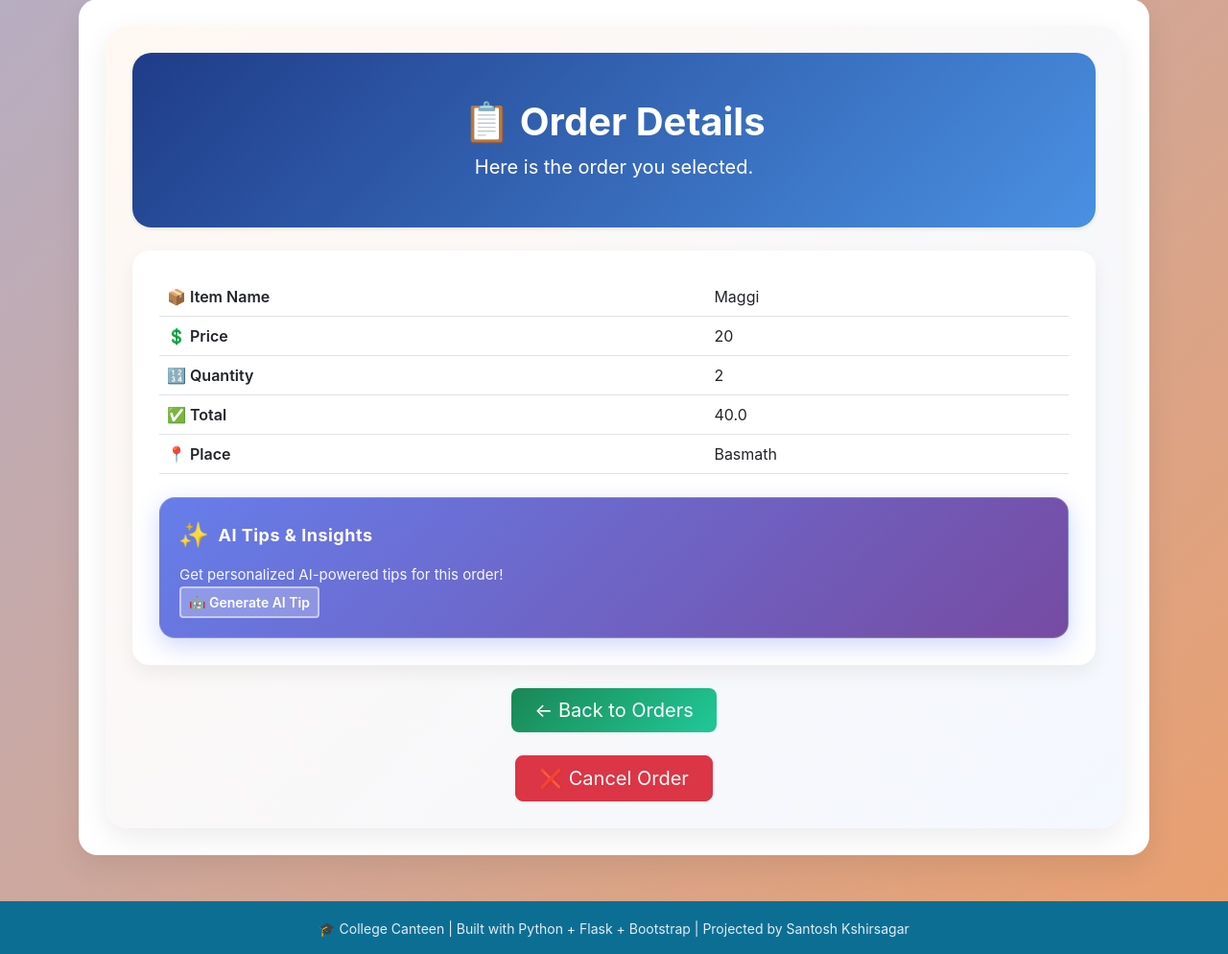
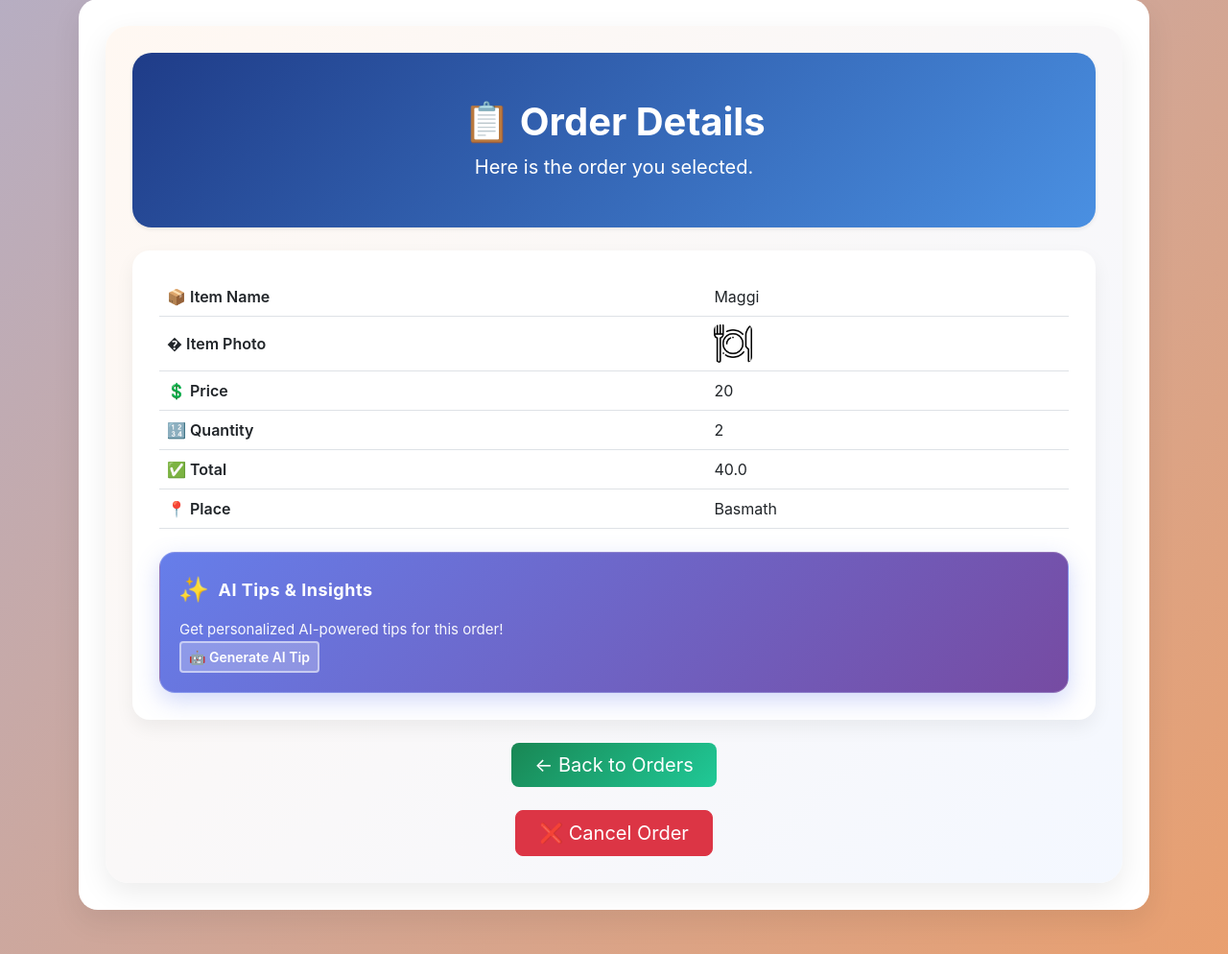
Before and after one commit to santoshkshirsagar8989-cyber/PYTHON_PROGRAMS, a Flask app: page /order_deatil/2 in a window 1280 px wide. Shown: the part 274-1268 px from the top of the page at 96% size. Run offline with Flask 3, Linux system fonts and the light colour scheme; the visitor is signed in with stand-in values (Sample User, id 1); data comes from the database, SQL or seed files in the repository; both versions use the stored data as it was after the commit.

Commit message:
photo added successfully

```diff
--- a/app.py
+++ b/app.py
@@ -1,5 +1,4 @@
 import os
-
 from flask import Flask, render_template, request, redirect, session, url_for, flash
 from flask.cli import load_dotenv
 from groq import Groq
@@ -7,14 +6,23 @@ from werkzeug.security import generate_password_hash, check_password_hash
 from database import get_db as get_db_menus, init_db as init_db_menus
 from database1 import get_db as get_db_orders, init_db as init_db_orders
 from userdatabase import get_db as get_db_user, init_db as init_db_user
+import os
+from werkzeug.utils import secure_filename
 
 load_dotenv()  # Load environment variables from .env file
 
 app = Flask(__name__)
 app.secret_key = 'project2026'
 
+UPLOAD_FOLDER = 'static/uploads'
+ALLOWED_EXTENSIONS = {'png', 'jpg', 'jpeg'}
+app.config['UPLOAD_FOLDER'] = UPLOAD_FOLDER
+
+os.makedirs(UPLOAD_FOLDER, exist_ok=True)
+def allowed_file(filename):
+    return '.' in filename and filename.rsplit('.', 1)[1].lower() in ALLOWED_EXTENSIONS
+
 items=[]
-
 Menus = [
     { "SELECT * FROM menus ORDER BY price DESC" }
 ]
@@ -128,6 +136,7 @@ def menu():
     conn.close()
     return render_template('menu.html', menus=menus)
 
+
 @app.route('/add_item', methods=['GET', 'POST'])
 def add_item():
     if session.get('role') != 'employee':
@@ -141,9 +150,19 @@ def add_item():
         if not name or not price :
             flash('please provide both name ans price','danger')
             return render_template("add_item.html")
+
+        # Add photo
+        file = request.files.get('photo')
+        filename = 'default.png'
+        if file and file.filename and allowed_file(file.filename):
+            filename = secure_filename(file.filename)
+            file.save(os.path.join(app.config['UPLOAD_FOLDER'], filename))
+        elif not os.path.exists(os.path.join(app.config['UPLOAD_FOLDER'], filename)):
+            filename = 'icon.png'
+
         conn = get_db_menus()
-        conn.execute(''' INSERT INTO menus(name,price) VALUES(?,?)''',
-                    (name,price)
+        conn.execute(''' INSERT INTO menus(name,price,photo) VALUES(?,?,?)''',
+                    (name,price,filename)
                     )
 
         conn.commit()
--- a/database.py
+++ b/database.py
@@ -22,7 +22,10 @@ def init_db():
                  name TEXT NOT NULL,
                  price INTEGER NOT NULL)
                  ''')
-
+    try:
+        conn.execute("ALTER TABLE menus ADD COLUMN photo TEXT DEFAULT 'default.png'")
+    except Exception:
+        pass
 
     conn.execute('''CREATE TABLE IF NOT EXISTS beverages(
                  id INTEGER PRIMARY KEY AUTOINCREMENT,
--- a/templates/add_item.html
+++ b/templates/add_item.html
@@ -48,7 +48,7 @@
   <div class="row justify-content-center">
     <div class="col-lg-6">
       <div class="card form-card card-hover p-4">
-        <form action="{{ url_for('add_item') }}" method="POST">
+        <form action="{{ url_for('add_item') }}" method="POST" enctype="multipart/form-data">
           <div class="mb-3">
             <label class="form-label" for="name">Item Name</label>
             <input id="name" name="name" class="form-control form-control-lg" placeholder="Add item" type="text" required>
@@ -57,6 +57,10 @@
             <label class="form-label" for="price">Item Price</label>
             <input id="price" name="price" class="form-control form-control-lg" placeholder="Enter price" type="number" min="0" step="0.01" required>
           </div>
+          <div class="mb-3">
+            <label class="form-label" for="photo">Item Photo</label>
+            <input id="photo" name="photo" class="form-control form-control-lg" type="file" accept="image/*">
+          </div>
           <button type="submit" class="btn btn-custom btn-lg w-100">Add Item</button>
         </form>
       </div>
--- a/templates/order_deatil.html
+++ b/templates/order_deatil.html
@@ -134,6 +134,15 @@
             <td>{{ order.name }}</td>
           </tr>
           <tr>
+            <th class="fw-semibold">� Item Photo</th>
+            <td>
+              <img src="{{ url_for('static', filename='uploads/' ~ (order.photo if order.photo and order.photo not in ['defult.png', 'default.png'] else 'icon.png')) }}"
+                   alt="{{ order.name }}"
+                   class="img-fluid rounded"
+                   style="max-height: 40px; max-width: 120px; object-fit:cover;">
+            </td>
+          </tr>
+          <tr>
             <th class="fw-semibold">💲 Price</th>
             <td>{{ order.price }}</td>
           </tr>
--- a/userdatabase.py
+++ b/userdatabase.py
@@ -23,9 +23,11 @@ def init_db():
                  )
                  ''')
 
-    column_names = [row[1] for row in conn.execute("PRAGMA table_info(userinfo)").fetchall()]
-    if 'role' not in column_names:
+    try:
         conn.execute("ALTER TABLE userinfo ADD COLUMN role TEXT DEFAULT 'customer'")
+    except Exception:
+        pass
+
 
     conn.commit()
     conn.close()
```
Also changed, not shown: templates/menu.html (+8 -0 lines), myproject.db, static/uploads/icon.png (added).
